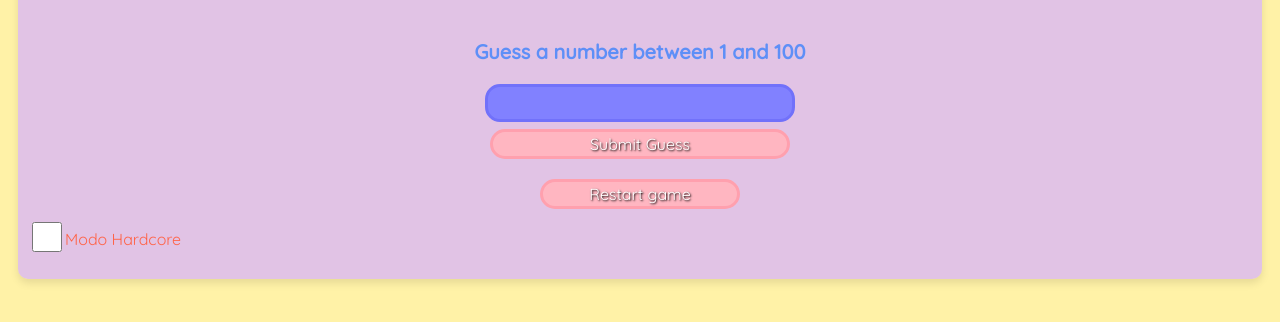
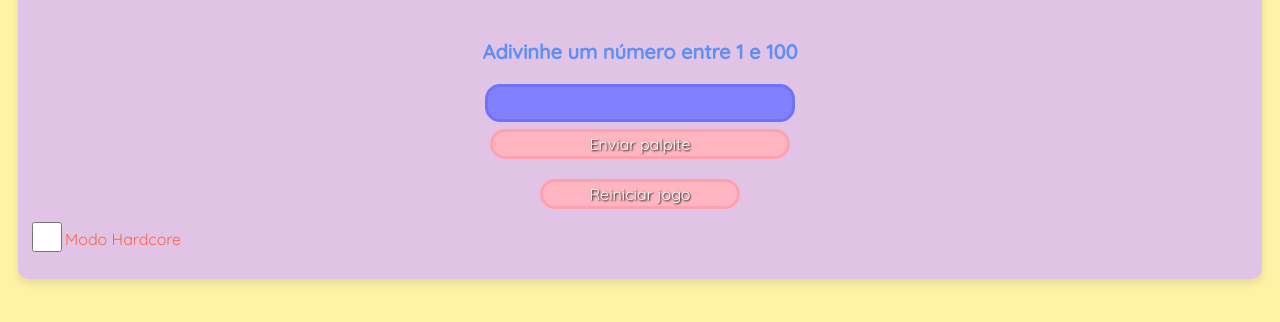
Before and after one commit to gcandidodesa/guessing-game, a plain HTML site: page index.html in a window 1280 px wide. Shown: the part 136-458 px from the top of the page. Drawn offline with Linux system fonts and the light colour scheme.

Commit message:
Update index.html

```diff
--- a/index.html
+++ b/index.html
@@ -8,12 +8,12 @@
     <div class="container">
       <h1>Guessing Game</h1>
       <p id="hardcore"></p>
-      <p id="desc">Guess a number between 1 and 100</p>
+      <p id="desc">Adivinhe um número entre 1 e 100</p>
       <input type="number" id="guess">
       <br>
-      <button onclick="checkGuess()">Submit Guess</button>
+      <button onclick="checkGuess()">Enviar palpite</button>
       <p id="feedback"></p>
-      <button class="restart" onclick="restartGame()">Restart game</button>
+      <button class="restart" onclick="restartGame()">Reiniciar jogo</button>
 
       <label for="" class="hardcore-label">
         <input type="checkbox" class="hardcore-checkbox" onclick="toggleHardcoreMode()">Modo Hardcore
```
